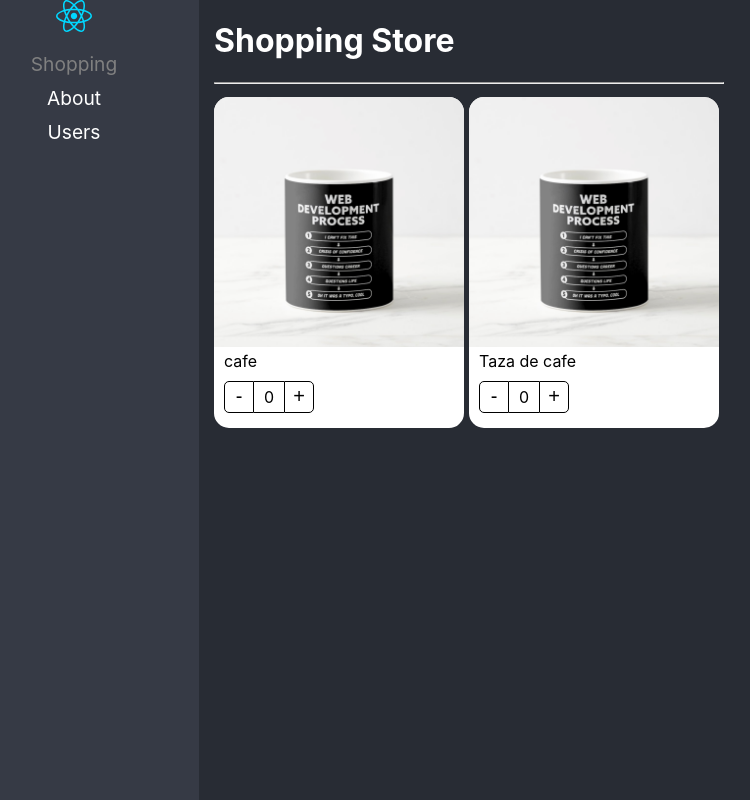
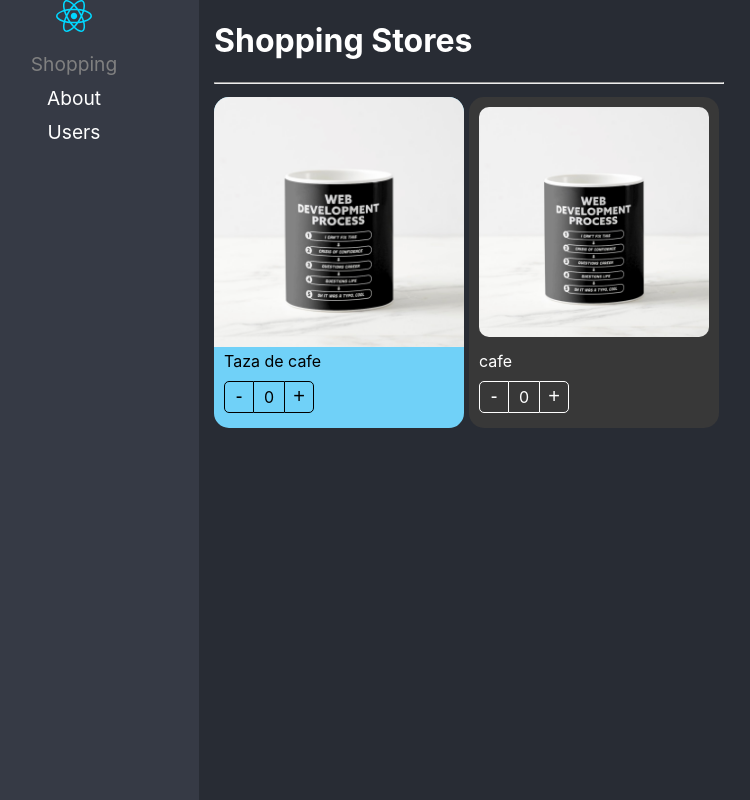
Before and after one commit to PabloTaboadaOrtiz/react-adv, a React (Vite) app: page /shopping in a window 1280 px wide. Shown: the whole page, without its empty margins (51-801 px from the left). Built offline with nearby package versions, Linux system fonts and the light colour scheme.

Commit message:
added component extends styles ready

```diff
--- a/src/02-components-patterns/components/ProductButtons.tsx
+++ b/src/02-components-patterns/components/ProductButtons.tsx
@@ -1,16 +1,21 @@
-import { useContext } from "react";
+import { CSSProperties, useContext } from "react";
 import { ProductContext } from "./ProductCard";
 import styles from "../styles/styles.module.css";
 
-export const ProductButtons = () => {
+interface Props {
+  className?: string;
+  style?: CSSProperties;
+}
+
+export const ProductButtons = ({ className, style }: Props) => {
   const { increaseBy, counter } = useContext(ProductContext);
   return (
-    <div className={styles.buttonsContainer}>
-      <button onClick={() => increaseBy(-1)} className={styles.buttonMinus}>
+    <div className={`${styles.buttonsContainer} ${className}`}>
+      <button onClick={() => increaseBy(-1)} className={`${styles.buttonMinus}`}>
         -
       </button>
       <div className={styles.countLabel}>{counter}</div>
-      <button onClick={() => increaseBy(1)} className={styles.buttonAdd}>
+      <button onClick={() => increaseBy(1)} className={`${styles.buttonAdd}`}>
         +
       </button>
     </div>
--- a/src/02-components-patterns/components/ProductCard.tsx
+++ b/src/02-components-patterns/components/ProductCard.tsx
@@ -1,12 +1,19 @@
+import { createContext, CSSProperties, ReactElement } from "react";
 import styles from "../styles/styles.module.css";
 import { useProduct } from "../hooks/useProduct";
-import { createContext } from "react";
-import { ProductContextProps, ProductCardProps } from "../interfaces/interfaces";
+import { ProductContextProps, Product } from "../interfaces/interfaces";
 
 export const ProductContext = createContext({} as ProductContextProps);
 const { Provider } = ProductContext;
 
-export const ProductCard = ({ children, product }: ProductCardProps) => {
+export interface Props {
+  product: Product;
+  children?: ReactElement | ReactElement[];
+  className?: string;
+  style?: CSSProperties;
+}
+
+export const ProductCard = ({ children, product, className, style }: Props) => {
   const { counter, increaseBy } = useProduct();
 
   return (
@@ -17,7 +24,9 @@ export const ProductCard = ({ children, product }: ProductCardProps) => {
         product,
       }}
     >
-      <div className={styles.productCard}>{children}</div>
+      <div style={style} className={`${styles.productCard} ${className}`}>
+        {children}
+      </div>
     </Provider>
   );
 };
--- a/src/02-components-patterns/components/ProductImage.tsx
+++ b/src/02-components-patterns/components/ProductImage.tsx
@@ -3,12 +3,21 @@ import { ProductContext } from "./ProductCard";
 import noImage from "../assets/no-image.jpg";
 import styles from "../styles/styles.module.css";
 
-export const ProductImage = ({ img = "" }) => {
+interface Props {
+  img?: string;
+  className?: string;
+}
+
+export const ProductImage = ({ img, className }: Props) => {
   const { product } = useContext(ProductContext);
 
   let imgToShow = img ? img : product.img;
 
   return (
-    <img className={styles.productImg} src={imgToShow ? imgToShow : noImage} alt="product image" />
+    <img
+      className={`${styles.productImg} ${className}`}
+      src={imgToShow ? imgToShow : noImage}
+      alt="product image"
+    />
   );
 };
--- a/src/02-components-patterns/components/ProductTitle.tsx
+++ b/src/02-components-patterns/components/ProductTitle.tsx
@@ -2,8 +2,8 @@ import { useContext } from "react";
 import { ProductContext } from "./ProductCard";
 import styles from "../styles/styles.module.css";
 
-export const ProductTitle = ({ title }: { title?: string }) => {
+export const ProductTitle = ({ title, className }: { title?: string; className?: string }) => {
   const { product } = useContext(ProductContext);
   let titleToShow = title ? title : product.title;
-  return <span className={styles.productDescription}>{titleToShow}</span>;
+  return <span className={`${styles.productDescription} ${className}`}>{titleToShow}</span>;
 };
--- a/src/02-components-patterns/interfaces/interfaces.ts
+++ b/src/02-components-patterns/interfaces/interfaces.ts
@@ -1,9 +1,4 @@
 import { ReactElement } from "react";
-
-export interface ProductCardProps {
-  product: Product;
-  children?: ReactElement | ReactElement[];
-}
 
 export interface Product {
   id: string;
--- a/src/02-components-patterns/pages/ShoppingPage.tsx
+++ b/src/02-components-patterns/pages/ShoppingPage.tsx
@@ -1,5 +1,5 @@
 import { ProductCard, ProductImage, ProductTitle, ProductButtons } from "../components/";
-
+import "../styles/custom-styles.css";
 const PRODUCT = {
   id: "1",
   title: "Taza de cafe",
@@ -9,18 +9,18 @@ const PRODUCT = {
 export const ShoppingPage = () => {
   return (
     <div>
-      <h1>Shopping Store</h1>
+      <h1>Shopping Stores</h1>
       <hr />
       <div style={{ display: "flex", flexDirection: "row", flexWrap: "wrap" }}>
-        <ProductCard product={PRODUCT}>
-          <ProductImage></ProductImage>
-          <ProductTitle title="cafe"></ProductTitle>
-          <ProductButtons></ProductButtons>
-        </ProductCard>
-        <ProductCard product={PRODUCT}>
+        <ProductCard style={{ backgroundColor: "#70D1F8" }} product={PRODUCT}>
           <ProductImage></ProductImage>
           <ProductTitle></ProductTitle>
-          <ProductButtons></ProductButtons>
+          <ProductButtons style={{ display: "flex", justifyContent: "end" }}></ProductButtons>
+        </ProductCard>
+        <ProductCard className="bg-dark" product={PRODUCT}>
+          <ProductImage className="custom-image"></ProductImage>
+          <ProductTitle className="text-white" title="cafe"></ProductTitle>
+          <ProductButtons className="custom-buttons"></ProductButtons>
         </ProductCard>
       </div>
     </div>
--- /dev/null
+++ b/src/02-components-patterns/styles/custom-styles.css
@@ -0,0 +1,19 @@
+.bg-dark {
+  background-color: rgb(56, 56, 56);
+}
+
+.text-white {
+  color: white;
+}
+
+.custom-image {
+  padding: 10px;
+  width: calc(100% - 20px);
+  border-radius: 20px;
+}
+
+.custom-buttons button,
+.custom-buttons div {
+  border-color: white;
+  color: white;
+}
```
